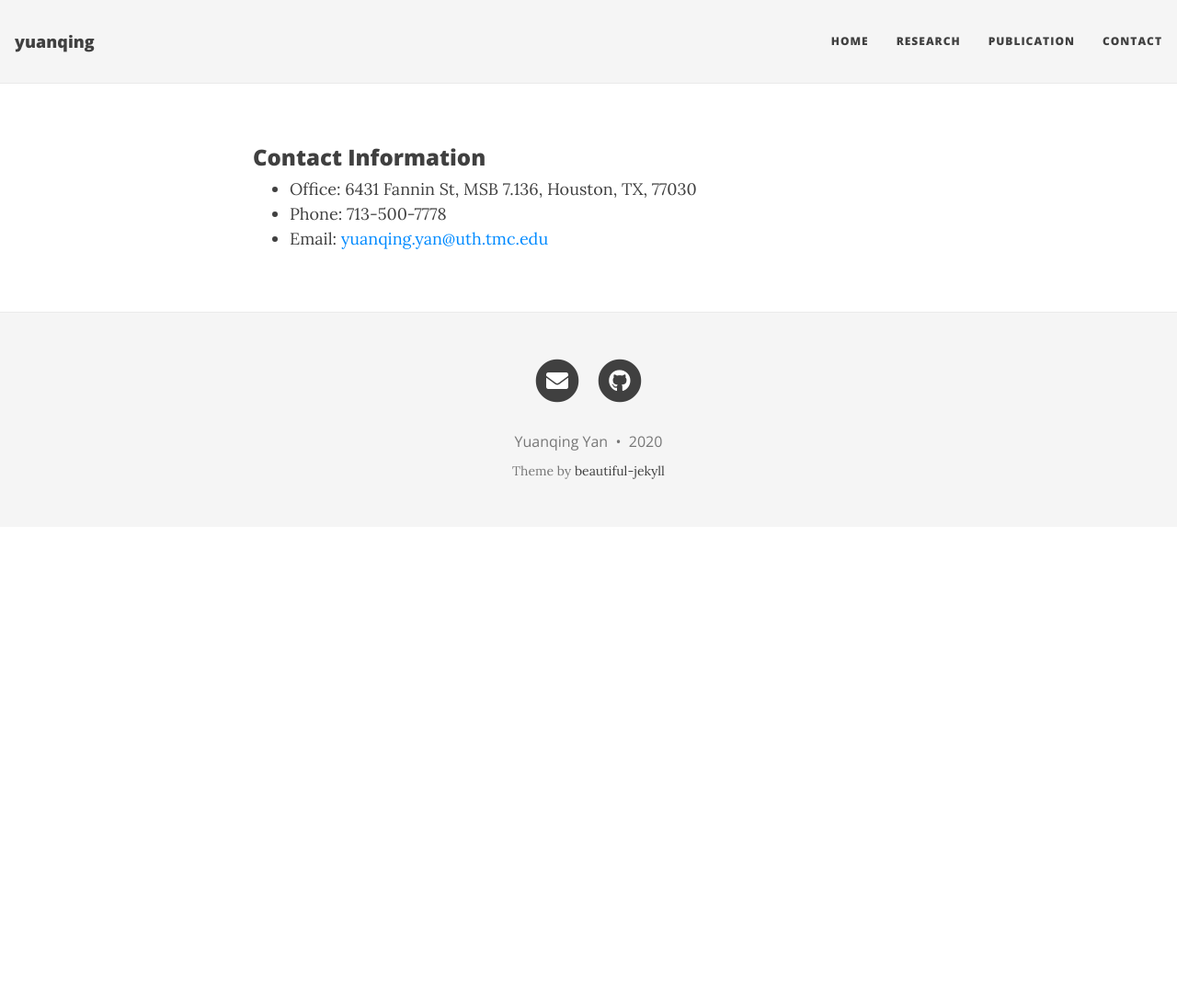
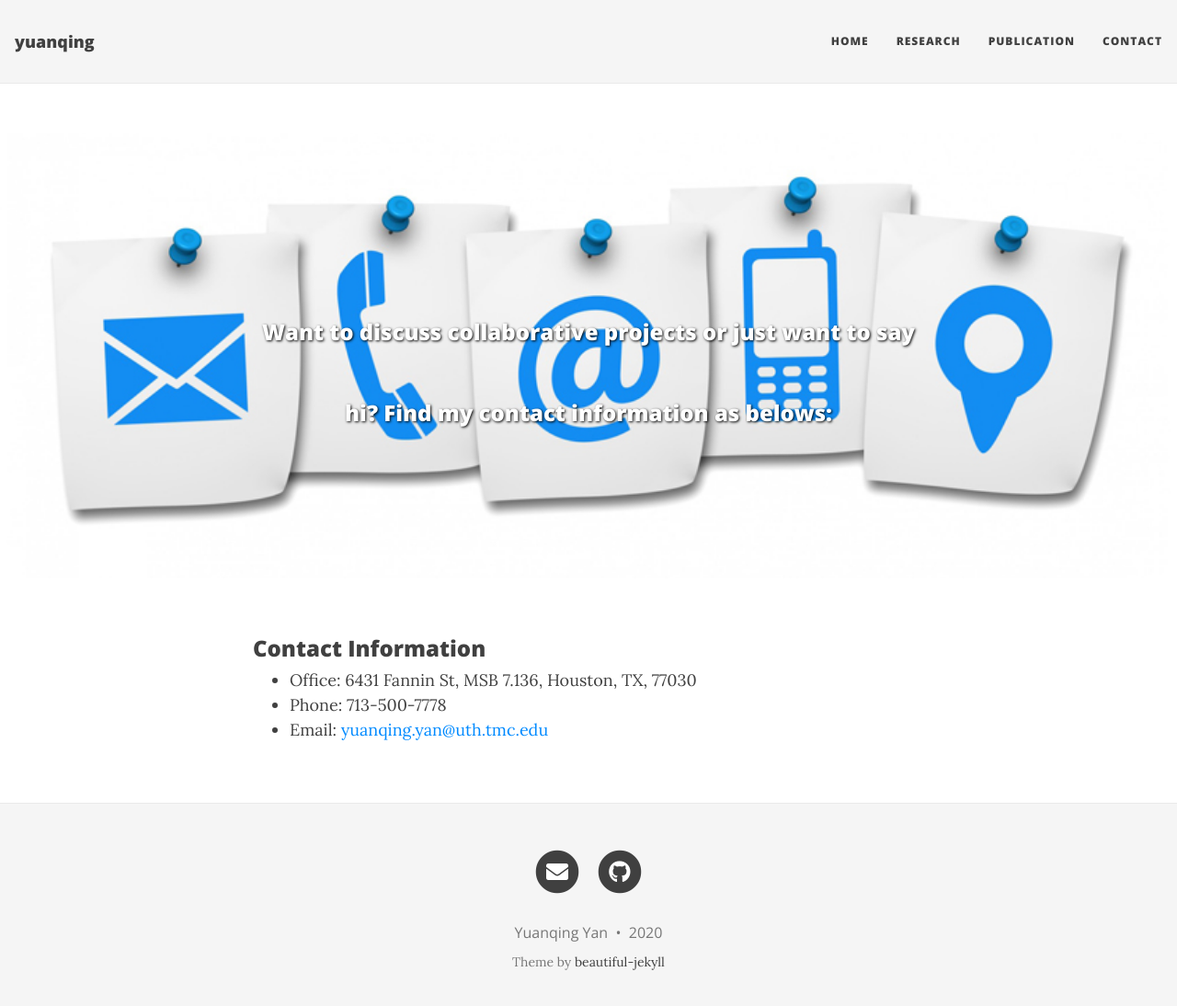
Before and after one commit to yuanqing-yan/Yuanqing, a Jekyll site: the page built from contact.md, in a window 1280 px wide and 1107 px high. Shown: the top 1094 px of the window at 92% size. Built offline with Jekyll 4.4.1, drawn with Linux system fonts in a browser that asks for light colours; nearby versions of some CDN libraries.

Commit message:
ModifyContactInfo

```diff
--- a/contact.md
+++ b/contact.md
@@ -1,6 +1,6 @@
 ---
 layout: page
-title: "<font size="+2">Want to discuss collaborative projects or just want to say hi? Find my contact information as belows:</font>"
+title: <font size="+2">Want to discuss collaborative projects or just want to say hi? Find my contact information as belows:</font>
 cover-img: "/img/contactInfo.jpg"
 ---
 #### <br/>
```
